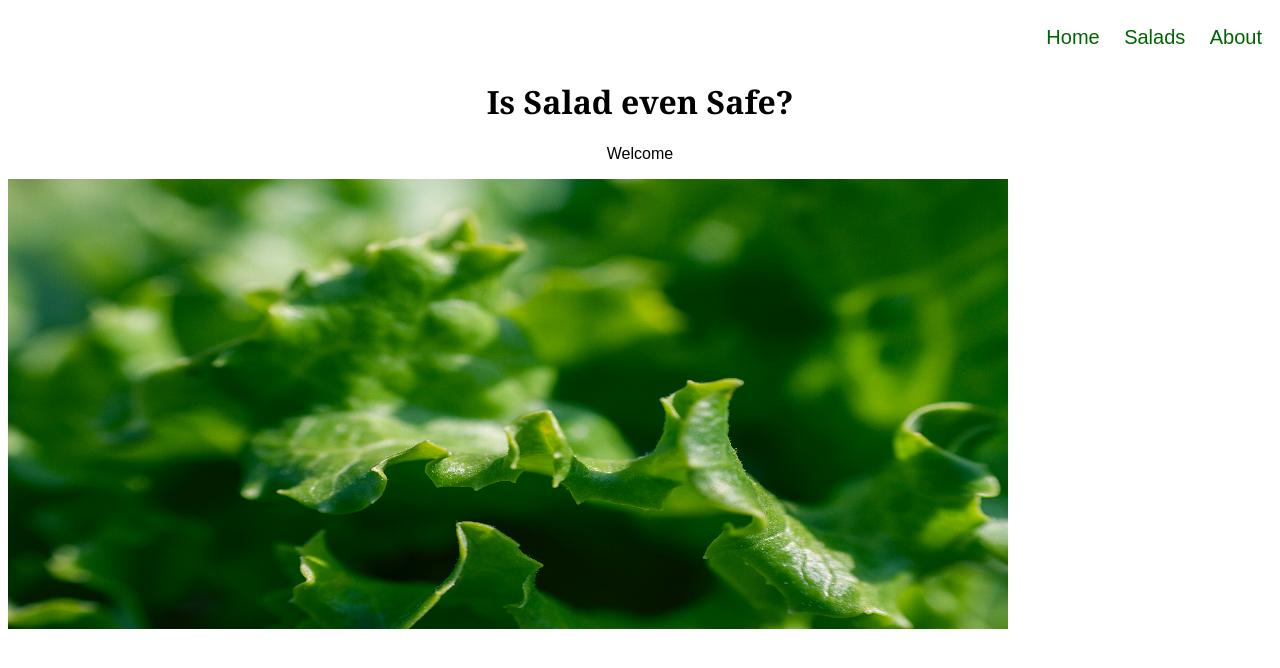
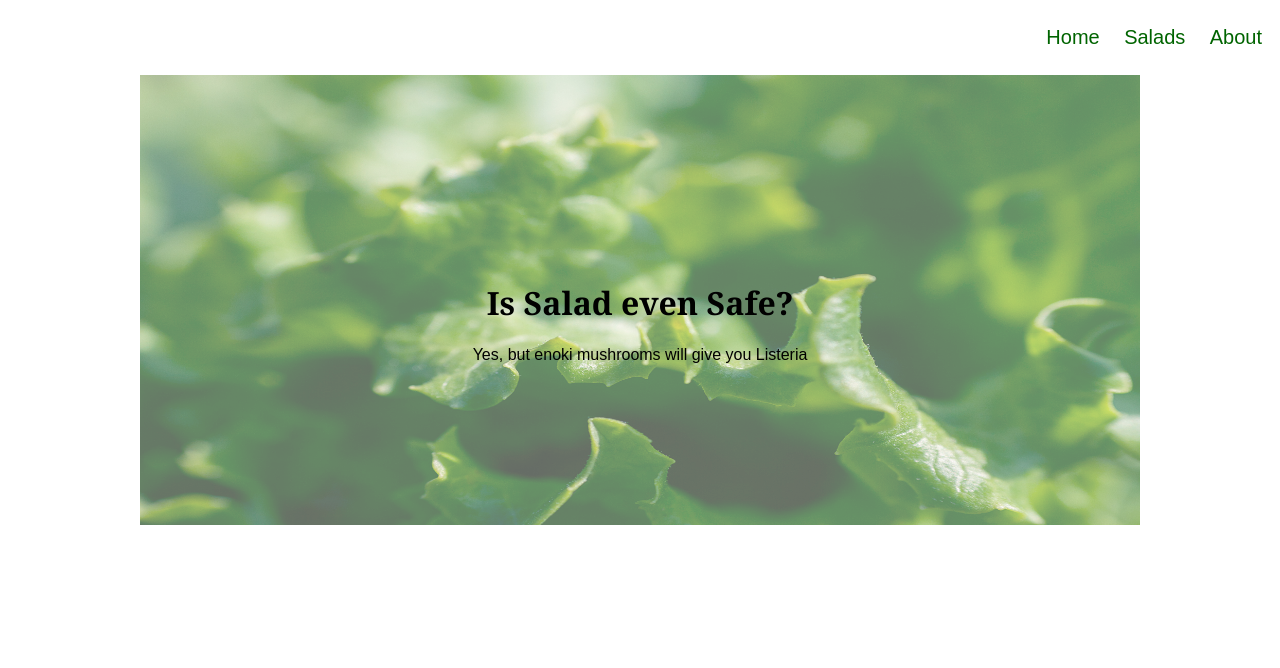
Before and after one commit to mollyemcg/mollyemcg.github.io, a plain HTML site: page index.html in a window 1280 px wide. Drawn offline with Linux system fonts and the light colour scheme.

Commit message:
updated homepage

```diff
--- a/index.html
+++ b/index.html
@@ -12,11 +12,15 @@
       <li><a href="/salad">Salads</a></li>
       <li><a href="/about">About</a></li>
     </ul>
-    <h1>Is Salad even Safe?</h1>
-    <p>Welcome</p>
-    <img src="./assets/lettuce1.jpg"
+  <div class="container">
+    <img
+    src="./assets/lettuce1.jpg"
     alt="close up of lettuce"
-    style=width:1000px;height:450px;
-    image-align: center;
-  </body>
+    class="lettuce">
+    <div class="centered">
+      <h1>Is Salad even Safe?</h1>
+      <p>Yes, but enoki mushrooms will give you Listeria</p>
+    </div>
+  </div>
+</body>
 </html>
--- a/styles/home-styles.css
+++ b/styles/home-styles.css
@@ -39,3 +39,18 @@ a:hover {
 a:active {
   color: green;
 }
+
+.lettuce{
+  width:1000px;
+  height:450px;
+  display:block;
+  margin-left: auto;
+  margin-right: auto;
+  opacity: 0.6;
+}
+.centered {
+  position: absolute;
+  top: 40%;
+  left: 50%;
+  transform: translate(-50%, -50%);
+}
```
